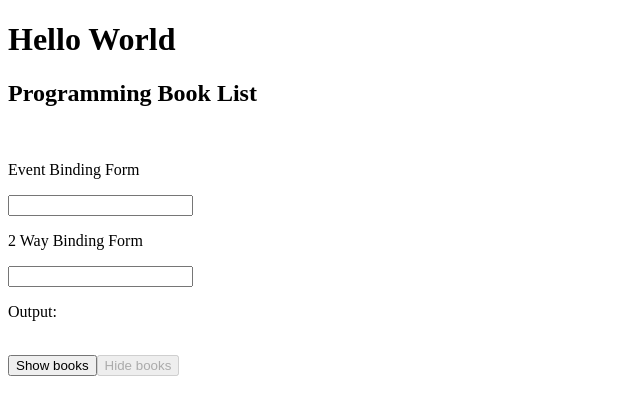
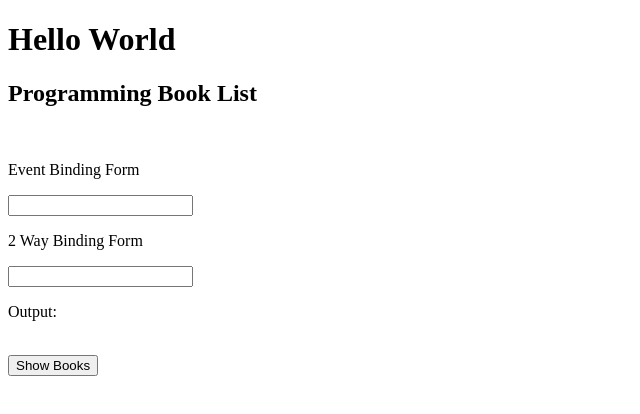
Before and after one commit to Ibtesam-Mahmood/firebase-angular-test, an Angular app: page / in a window 1280 px wide. Shown: the top 414 px of the page, without its empty margins (0-640 px from the left). Built offline with nearby package versions, Linux system fonts and the light colour scheme.

Commit message:
ngIf Directive

```diff
--- a/src/app/books/books.component.html
+++ b/src/app/books/books.component.html
@@ -4,16 +4,21 @@
 <p>Event Binding Form</p>
 <input type="text" (input)="handleInput($event)">
 <!-- 2 way binding can be used to couple a property between the view and component -->
-<!-- demonted by: "[(ngModel)]" directive -->
+<!-- demonted by: "[()]" and "ngModel" directive -->
 <p>2 Way Binding Form</p>
 <input type="text" [(ngModel)]="inputText">
 <p>Output: <strong>{{inputText}}</strong></p>
 <br>
 <!-- Event Bindings allows the component to bind to (listen to changes in) the view -->
-<button (mouseover)="handleShowing(true)" [disabled]="isShowing">Show books</button>
-<button (click)="handleShowing(false)" [disabled]="!isShowing">Hide books</button>
+<button (click)="isShowing = !isShowing">
+  <!-- "ng-container" is a spacial tag that just handles cleaning up the dom if a component is not shown -->
+  <!-- "ng-container" works similar to a span tag -->
+  <ng-container *ngIf="!isShowing">Show</ng-container>
+  <ng-container *ngIf="isShowing">Hide</ng-container>
+  Books
+</button>
 <!-- Property Bindings allows the view to bind to (build based on) the component -->
-<ul [hidden]="!isShowing">
+<ul *ngIf="isShowing">
   <li>
     <img [src]=src [alt]="name" width="200">
     <!-- Interpolation allows the view to access the component varaibles -->
--- a/src/app/books/books.component.ts
+++ b/src/app/books/books.component.ts
@@ -18,10 +18,6 @@ export class BooksComponent {
   src2: string =
     'https://miro.medium.com/v2/resize:fit:1400/1*R1mfXLP9edcArZXwmGbGag.jpeg';
 
-  handleShowing(show: boolean): void {
-    this.isShowing = show;
-  }
-
   handleInput(event: any): void {
     this.inputText = event.target.value;
   }
```
